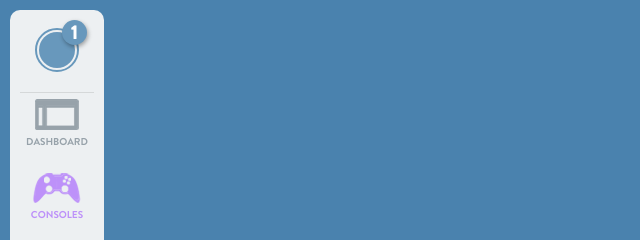
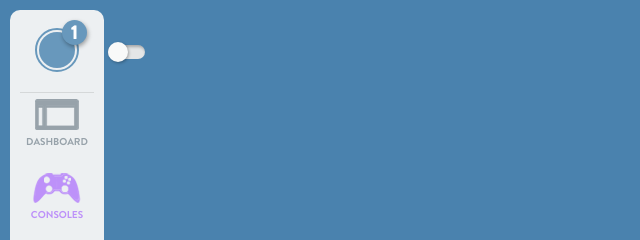
Before and after one commit to tayurus/ggWebAdmin, a website: page src/10 GGL 2.0 (SETTINGS) Center Subscriptions.html in a window 1280 px wide. Shown: the top 240 px of the page, 0-640 px from the left. Drawn offline with nearby package versions, Linux system fonts and the light colour scheme; files that its build step writes are made by us from their sources; files whose address does not match are found by name.

Commit message:
nav-panel

```diff
--- a/src/10 GGL 2.0 (SETTINGS) Center Subscriptions.html
+++ b/src/10 GGL 2.0 (SETTINGS) Center Subscriptions.html
@@ -7,5 +7,6 @@
 {% block page_body %}
 
   {{nav_panel('settings')}}
+  {% include './templates/partials/switcher.html' %}
 
 {% endblock %}
--- /dev/null
+++ b/src/less/blocks/switcher.less
@@ -0,0 +1,45 @@
+.switcher {
+  width: 43px;
+  height: 24px;
+  position: relative;
+  cursor: pointer;
+
+  &__control {
+    display: none;
+  }
+
+  &__control:checked + .switcher__ball {
+    left: 50%;
+    background-color: #92cfff;
+  }
+
+  &__control:checked ~ .switcher__track {
+    background-color: #4fb0fa;
+  }
+
+  &__ball {
+    transition: .5s;
+    width: 20px;
+    height: 20px;
+    box-shadow: 1px 1px 3px rgba(0, 0, 0, 0.3);
+    background-color: #f8f9f9;
+    border-radius: 100%;
+    position: absolute;
+    z-index: 1;
+    top: 50%;
+    left: 0;
+    transform: translateY(-50%);
+  }
+
+  &__track {
+    position: absolute;
+    top: 50%;
+    transform: translateY(-50%);
+    left: 0;
+    width: 37px;
+    height: 14px;
+    border-radius: 10px;
+    box-shadow: inset 1px 2px 3px rgba(0, 0, 0, 0.27);
+    background-color: #e4e6e7;
+  }
+}
--- a/src/less/main.less
+++ b/src/less/main.less
@@ -1,4 +1,5 @@
 @import url('./blocks/nav-panel.less');
+@import url('./blocks/switcher.less');
 
 @import url(app.less);
 @import url(icons.less);
```
Also changed, not shown: src/templates/partials/switcher.html (added, +5 -0 lines).
